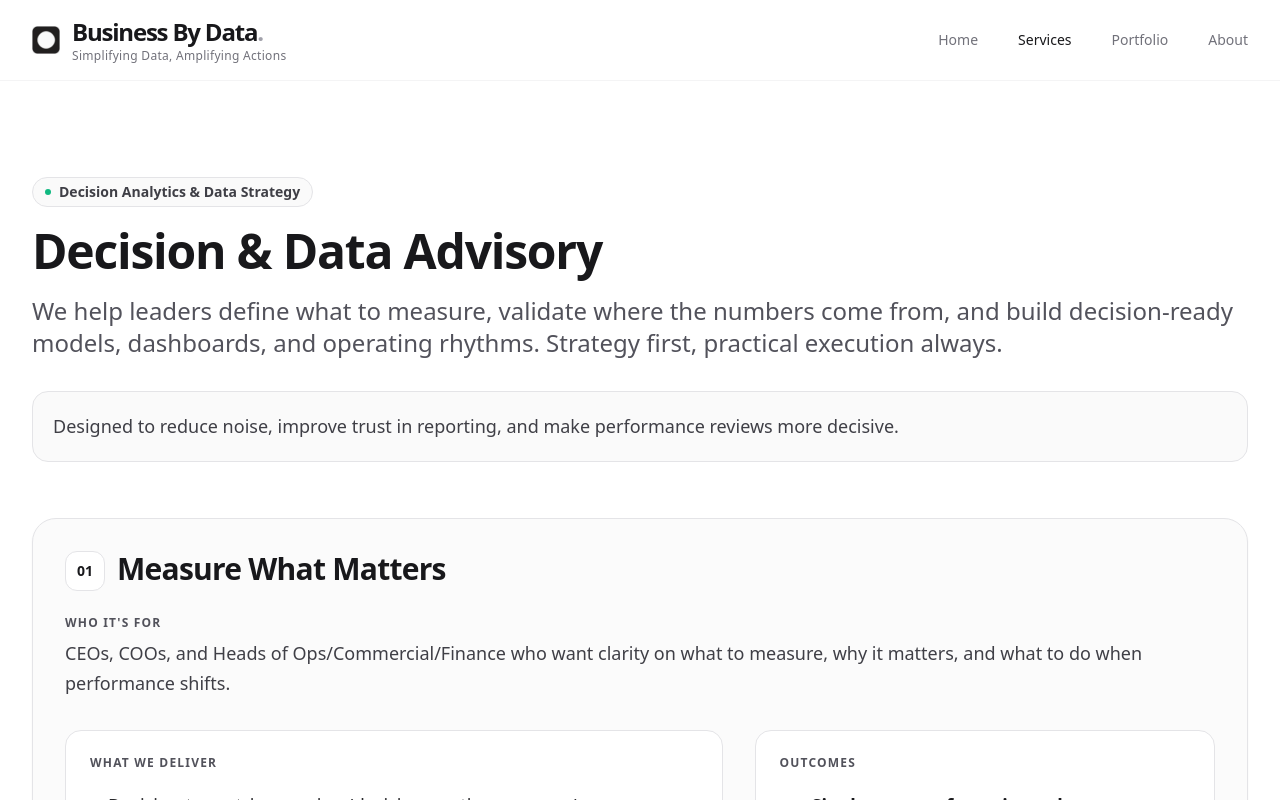
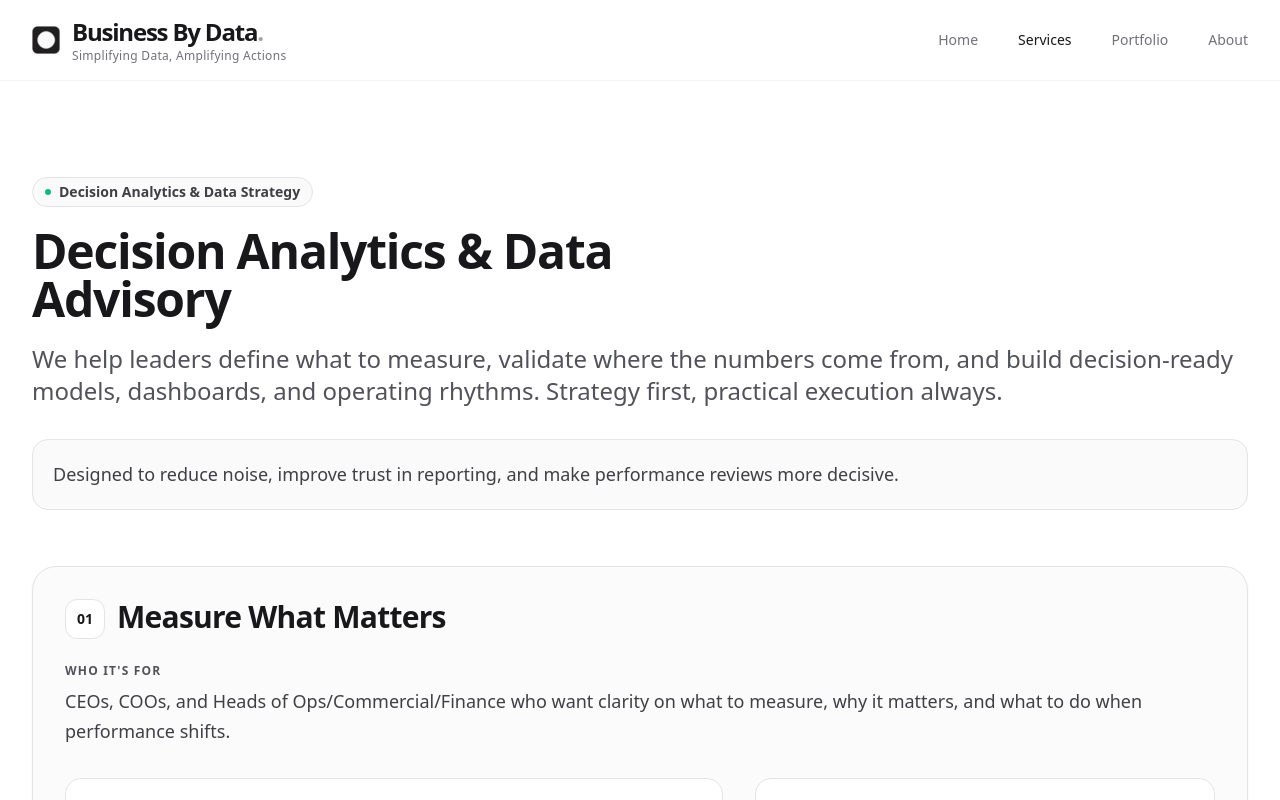
Before and after one commit to remavaish1/businessbydata, a React (Vite) app: page /#/services in a window 1280 px wide. Shown: the top 800 px of the page. Built offline with nearby package versions, Linux system fonts and the light colour scheme.

Commit message:
Update Services.tsx

```diff
--- a/pages/Services.tsx
+++ b/pages/Services.tsx
@@ -16,7 +16,7 @@ const Services: React.FC = () => {
               </div>
 
               <h1 className="mt-5 text-4xl md:text-5xl font-bold tracking-tight text-zinc-900">
-                Decision &amp; Data Advisory
+                Decision Analytics &amp; Data Advisory
               </h1>
             </div>
 
```
